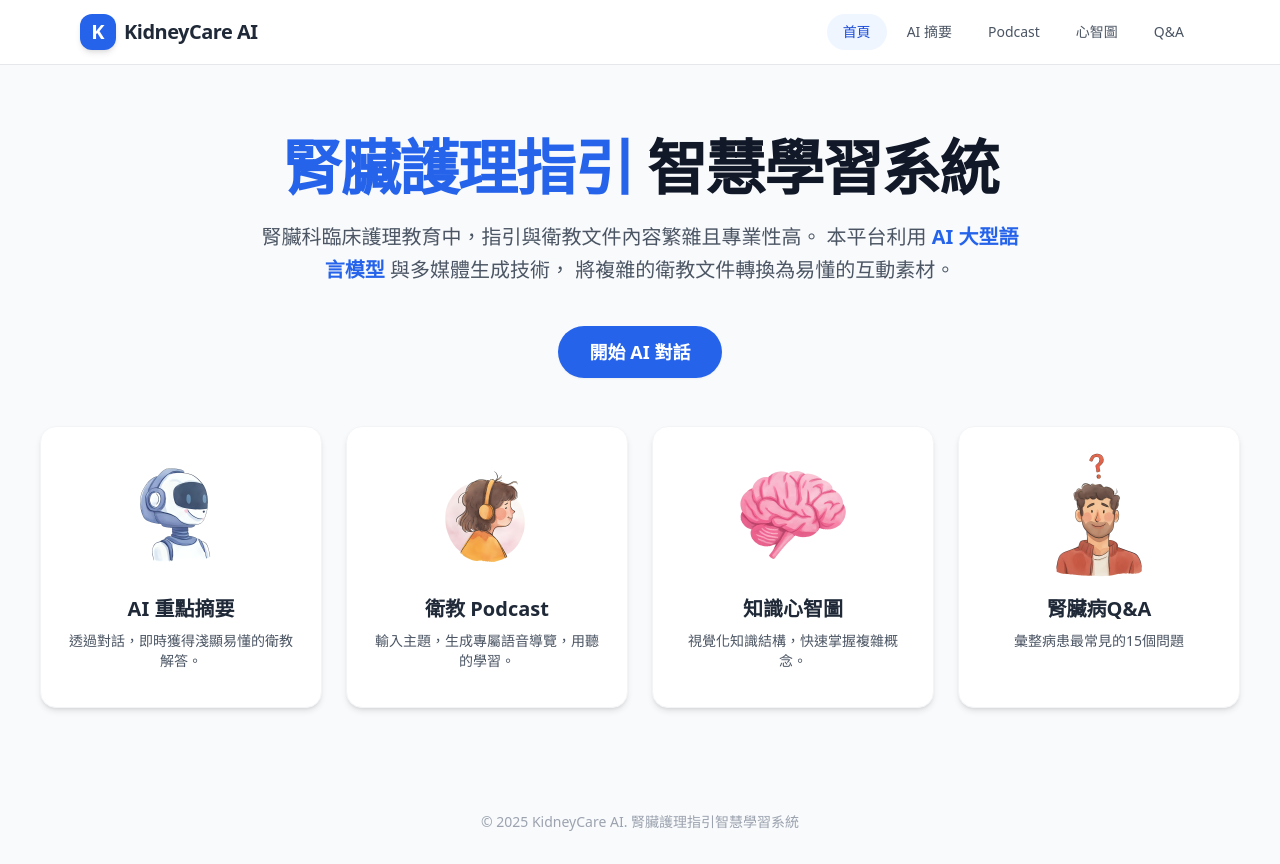
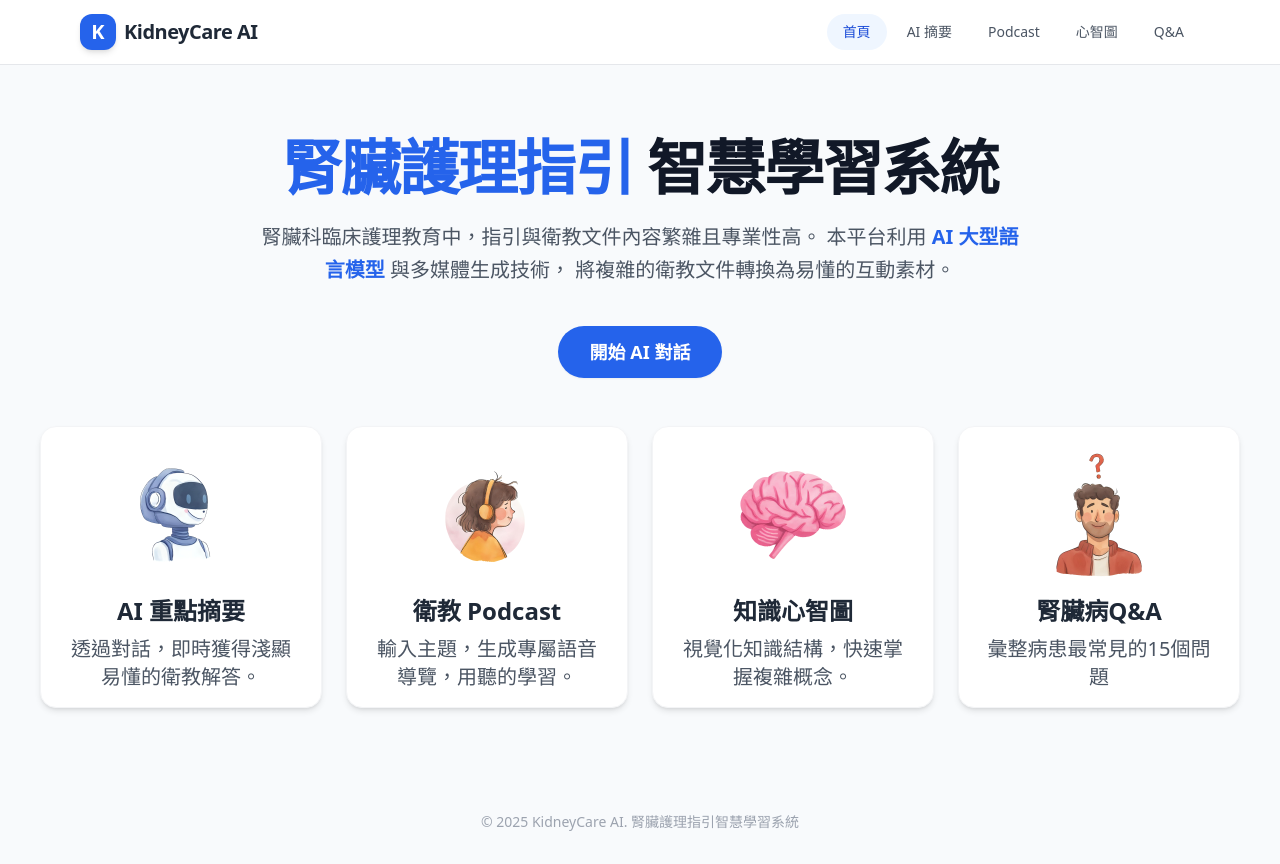
Before and after one commit to llmcare12/CKDai, a React (Vite) app: page / in a window 1280 px wide. Built offline with nearby package versions, Linux system fonts and the light colour scheme.

Commit message:
Update App.tsx

```diff
--- a/App.tsx
+++ b/App.tsx
@@ -66,8 +66,8 @@ const Home = () => (
             <img src={robotImg} alt="AI摘要" className="w-32 h-32 object-contain" />
           </div>
           {/* text-xl: 字體變小 */}
-          <h3 className="text-xl font-bold text-gray-800 mb-2">AI 重點摘要</h3>
-          <p className="text-sm text-gray-600">透過對話，即時獲得淺顯易懂的衛教解答。</p>
+          <h3 className="text-2xl font-bold text-gray-800 mb-2">AI 重點摘要</h3>
+          <p className="text-xl text-gray-600">透過對話，即時獲得淺顯易懂的衛教解答。</p>
         </div>
       </Link>
 
@@ -77,8 +77,8 @@ const Home = () => (
           <div className="mb-4 group-hover:scale-110 transition-transform duration-300 flex justify-center">
             <img src={podcastImg} alt="衛教Podcast" className="w-32 h-32 object-contain" />
           </div>
-          <h3 className="text-xl font-bold text-gray-800 mb-2">衛教 Podcast</h3>
-          <p className="text-sm text-gray-600">輸入主題，生成專屬語音導覽，用聽的學習。</p>
+          <h3 className="text-2xl font-bold text-gray-800 mb-2">衛教 Podcast</h3>
+          <p className="text-xl text-gray-600">輸入主題，生成專屬語音導覽，用聽的學習。</p>
         </div>
       </Link>
 
@@ -88,8 +88,8 @@ const Home = () => (
           <div className="mb-4 group-hover:scale-110 transition-transform duration-300 flex justify-center">
             <img src={brainImg} alt="心智圖" className="w-32 h-32 object-contain" />
           </div>
-          <h3 className="text-xl font-bold text-gray-800 mb-2">知識心智圖</h3>
-          <p className="text-sm text-gray-600">視覺化知識結構，快速掌握複雜概念。</p>
+          <h3 className="text-2xl font-bold text-gray-800 mb-2">知識心智圖</h3>
+          <p className="text-xl text-gray-600">視覺化知識結構，快速掌握複雜概念。</p>
         </div>
       </Link>
 
@@ -99,8 +99,8 @@ const Home = () => (
           <div className="mb-4 group-hover:scale-110 transition-transform duration-300 flex justify-center">
             <img src={qnaImg} alt="QnA" className="w-32 h-32 object-contain" />
           </div>
-          <h3 className="text-xl font-bold text-gray-800 mb-2">腎臟病Q&A</h3>
-          <p className="text-sm text-gray-600">彙整病患最常見的15個問題</p>
+          <h3 className="text-2xl font-bold text-gray-800 mb-2">腎臟病Q&A</h3>
+          <p className="text-xl text-gray-600">彙整病患最常見的15個問題</p>
         </div>
       </Link>
 
```
